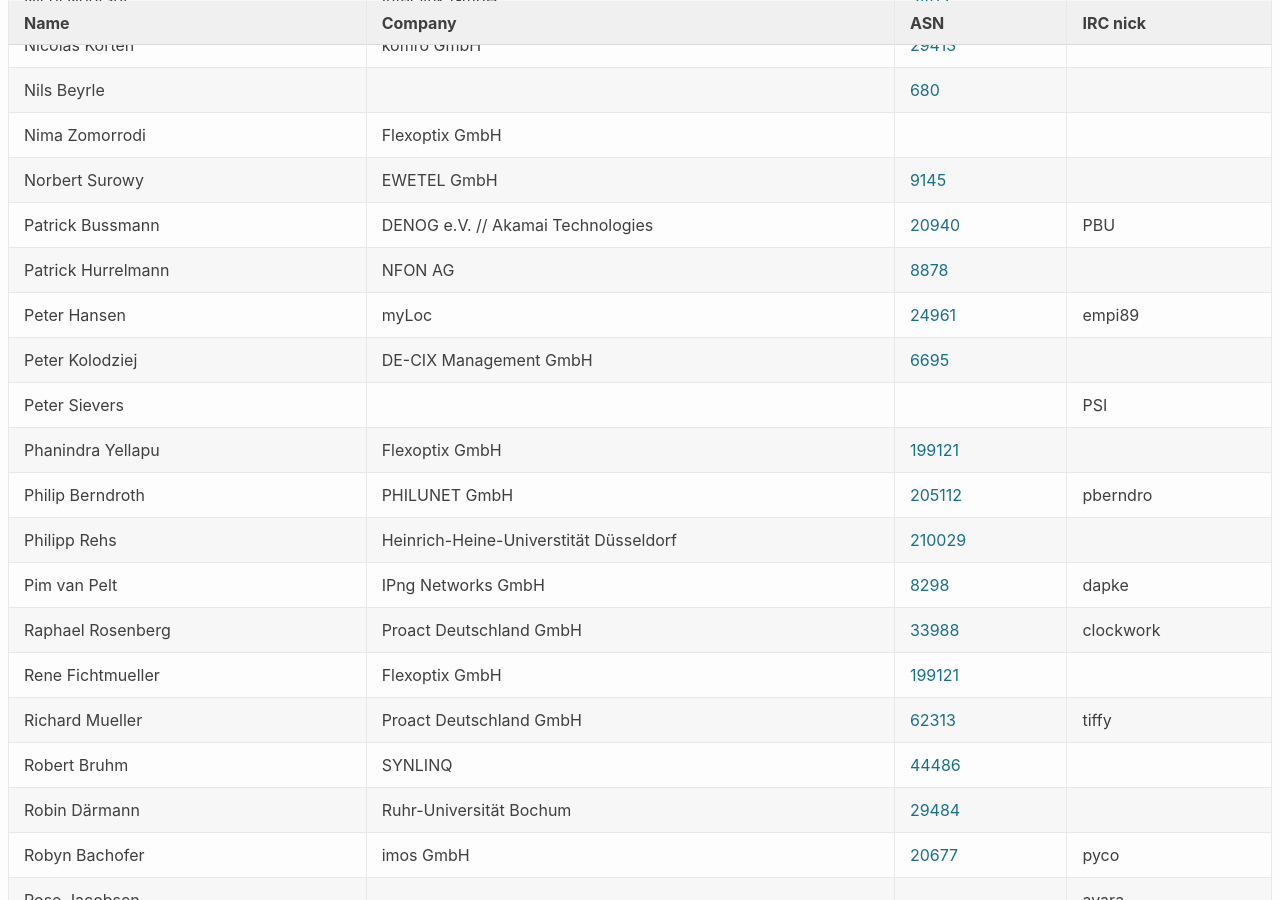
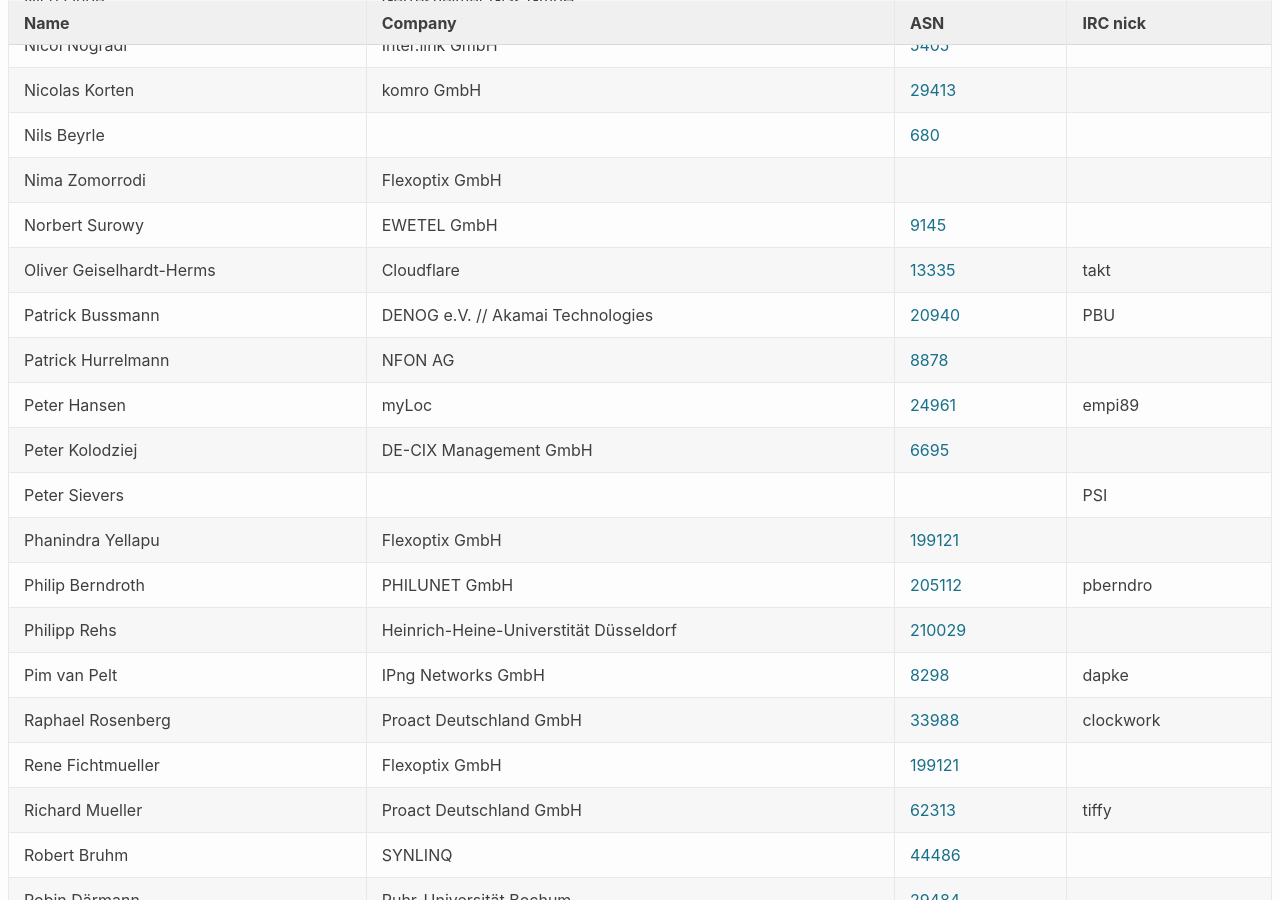
Before and after one commit to denog/pretix-attendeelist, a Jekyll site: the page built from denog14/index.md, in a window 1280 px wide and 900 px high, scrolled down 4654 px. Built offline with Jekyll 4.4.1, drawn with Linux system fonts in a browser that asks for light colours; some of the changed text lies outside the part shown.

Commit message:
Latest data: Mon Oct 10 14:08:00 UTC 2022

```diff
--- a/_data/attendees_denog14_onsite.json
+++ b/_data/attendees_denog14_onsite.json
@@ -486,6 +486,12 @@
     "asn": null
   },
   {
+    "name": "Marc Helmus",
+    "company": null,
+    "irc": "marcnetismus",
+    "asn": "1"
+  },
+  {
     "name": "Marco Firsching",
     "company": "Rechenzentrum Haßfurt GmbH",
     "irc": null,
@@ -622,6 +628,12 @@
     "company": "EWETEL GmbH",
     "irc": null,
     "asn": "9145"
+  },
+  {
+    "name": "Oliver Geiselhardt-Herms",
+    "company": "Cloudflare",
+    "irc": "takt",
+    "asn": "13335"
   },
   {
     "name": "Patrick Bussmann",
```
